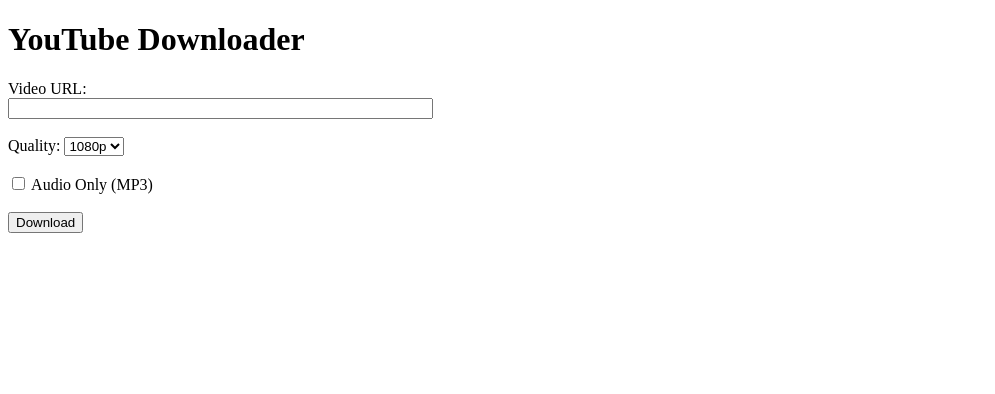
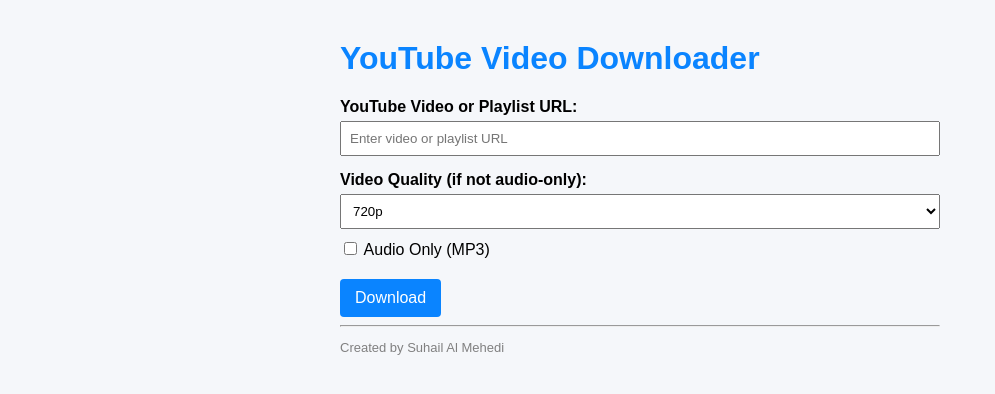
Before and after one commit to Nabil3962/yt-downloader-online, a Flask app: page / in a window 1280 px wide. Shown: the top 394 px of the page, without its empty margins (0-995 px from the left). Run offline with Flask 3, Linux system fonts and the light colour scheme.

Commit message:
index.html

```diff
--- a/templates/index.html
+++ b/templates/index.html
@@ -1,25 +1,78 @@
 <!DOCTYPE html>
-<html>
+<html lang="en">
 <head>
-    <title>YouTube Downloader</title>
+    <meta charset="UTF-8" />
+    <title>YouTube Downloader - Suhail Al Mehedi</title>
+    <style>
+        body {
+            font-family: Arial, sans-serif;
+            max-width: 600px;
+            margin: 40px auto;
+            padding: 0 20px;
+            background-color: #f5f7fa;
+        }
+        h1 {
+            color: #0a84ff;
+        }
+        label {
+            display: block;
+            margin-top: 15px;
+            font-weight: bold;
+        }
+        input[type="text"], select {
+            width: 100%;
+            padding: 8px;
+            margin-top: 5px;
+            box-sizing: border-box;
+        }
+        .checkbox {
+            margin-top: 10px;
+        }
+        button {
+            margin-top: 20px;
+            padding: 10px 15px;
+            background-color: #0a84ff;
+            color: white;
+            border: none;
+            cursor: pointer;
+            font-size: 16px;
+            border-radius: 4px;
+        }
+        .message {
+            margin-top: 20px;
+            font-weight: bold;
+        }
+    </style>
 </head>
 <body>
-    <h1>YouTube Downloader</h1>
-    <form method="post">
-        <label>Video URL:</label><br>
-        <input name="url" type="text" size="50" required><br><br>
+    <h1>YouTube Video Downloader</h1>
+    <form method="POST" action="/">
+        <label for="url">YouTube Video or Playlist URL:</label>
+        <input type="text" id="url" name="url" placeholder="Enter video or playlist URL" required />
 
-        <label>Quality:</label>
-        <select name="quality">
+        <label for="quality">Video Quality (if not audio-only):</label>
+        <select id="quality" name="quality">
             <option>1080p</option>
-            <option>720p</option>
+            <option selected>720p</option>
             <option>480p</option>
-        </select><br><br>
+            <option>360p</option>
+            <option>240p</option>
+            <option>144p</option>
+        </select>
 
-        <label><input type="checkbox" name="audio"> Audio Only (MP3)</label><br><br>
+        <div class="checkbox">
+            <input type="checkbox" id="audio" name="audio" />
+            <label for="audio" style="display:inline; font-weight: normal;">Audio Only (MP3)</label>
+        </div>
 
         <button type="submit">Download</button>
     </form>
-    <p>{{ message }}</p>
+
+    {% if message %}
+    <div class="message">{{ message }}</div>
+    {% endif %}
+
+    <hr />
+    <p style="font-size: small; color: gray;">Created by Suhail Al Mehedi</p>
 </body>
 </html>
```
